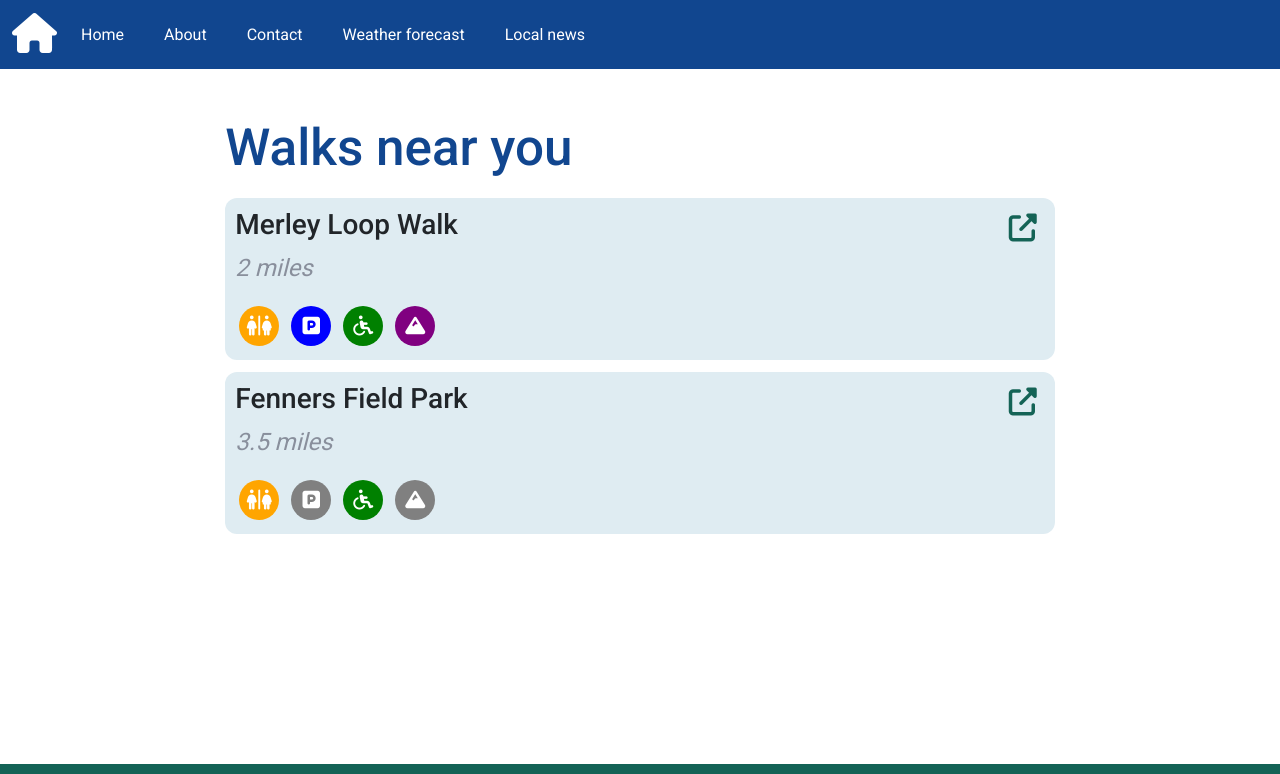
After one commit to Merley-North-Digital-Walking-Group/walking-app, a Django app: page /walks in a window 1280 px wide. The commit adds this page. Shown: the top 774 px of the page. Run offline with Django 3.2, Linux system fonts and the light colour scheme; some libraries are stand-ins or nearby versions.

Commit message:
Add template for Walks page.

```diff
--- a/pages/static/css/styles.css
+++ b/pages/static/css/styles.css
@@ -42,6 +42,10 @@ h2 {
     font-size: 4vw;
     margin-top: 30px;
     margin-bottom: 20px;
+}
+
+h3 {
+    font-size: 1.5;
 }
 
 a {
@@ -160,6 +164,66 @@ p {
     color: var(--medium);
 }
 
+/* walks */
+.walk-container {
+    background-color: var(--pale);
+    border-radius: 12px;
+    padding: 10px;
+    margin-bottom: 12px;
+}
+
+.walk-distance {
+    font-style: italic;
+}
+
+.walk-external-link {
+    font-size: 28px;
+    padding-right: 20px;
+    text-align: right;
+}
+
+.walk-icon {
+    font-size: 18px;
+    background-color: red;
+    border-radius: 50%;
+    padding: 6px;
+    min-height: 36px;
+}
+
+.circle {
+    background: grey;
+    border-radius:50px;
+    color:#fff;
+    font-size:20px;
+    height:40px;
+    line-height:40px;
+    margin: 4px;
+    text-align:center;
+    width:40px;
+}
+
+.circle-orange {
+    background: orange;
+}
+.circle-blue {
+    background: blue;
+}
+.circle-green {
+    background: green;
+}
+.circle-purple {
+    background: purple;
+}
+
+.fa-external-link-alt {
+    color: var(--dark);
+}
+
+.fa-external-link-alt:hover {
+    color: var(--medium);
+}
+
+
 /* Media query */
 @media (max-width: 600px) {
 
@@ -172,6 +236,14 @@ p {
         margin-top: 40px;
     }
 
+    h2 {
+        font-size: 6vw;
+    }
+
+    h3 {
+        font-size: 4vw;
+    }
+
     .btn-lg {
         margin-top: 20px;
         padding-top: 10px;
--- a/pages/urls.py
+++ b/pages/urls.py
@@ -8,4 +8,5 @@ urlpatterns = [
     path('weather', views.weather, name='weather'),
     path('news', views.news, name='news'),
     path('', include('users.urls')),
+    path('', include('walks.urls')),
 ]
--- a/walks/templates/walks/blank.html
+++ /dev/null
@@ -1,2 +0,0 @@
-<!---This is a placeholder file to enable the folder to be added to the git repository
-    and can be deleted once a funtional file exist within the folder -->
--- /dev/null
+++ b/walks/templates/walks/walks.html
@@ -0,0 +1,45 @@
+{% extends 'pages/base.html' %}
+<!--Main-->
+{% block content %}
+
+<div class="container col-8 mx-auto mt-5">
+
+    <h2>Walks near you</h1>
+
+    <div class="walk-container">
+        <div class="row">
+            <div class="col-10">
+                <h3 class="walk-name">Merley Loop Walk</h3>
+                <p class="walk-distance">2 miles</p>
+                <i class="fas fa-restroom circle circle-orange"></i>
+                <i class="fas fa-parking circle circle-blue"></i>
+                <i class="fas fa-wheelchair circle circle-green"></i>
+                <i class="fas fa-mountain circle circle-purple"></i>
+            </div>
+            <div class="col-2 walk-external-link">
+                <a href="{% url 'index' %}" target="_blank"><i class="fas fa-external-link-alt"></i></a>
+            </div>
+        </div>
+    </div>
+
+    <div class="walk-container">
+        <div class="row">
+            <div class="col-10">
+                <h3 class="walk-name">Fenners Field Park</h3>
+                <p class="walk-distance">3.5 miles</p>
+                <i class="fas fa-restroom circle circle-orange"></i>
+                <i class="fas fa-parking circle"></i>
+                <i class="fas fa-wheelchair circle circle-green"></i>
+                <i class="fas fa-mountain circle"></i>
+            </div>
+            <div class="col-2 walk-external-link">
+                <a href="{% url 'index' %}" target="_blank"><i class="fas fa-external-link-alt"></i></a>
+            </div>
+        </div>
+    </div>
+
+
+
+</div>
+
+{% endblock %}
--- /dev/null
+++ b/walks/urls.py
@@ -0,0 +1,6 @@
+from django.urls import path
+from . import views
+
+urlpatterns = [
+    path('walks', views.walks, name='walks'),
+]
--- a/walks/views.py
+++ b/walks/views.py
@@ -1,3 +1,5 @@
 from django.shortcuts import render
 
 # Create your views here.
+def walks(request):
+    return render(request, 'walks/walks.html', {})
```
